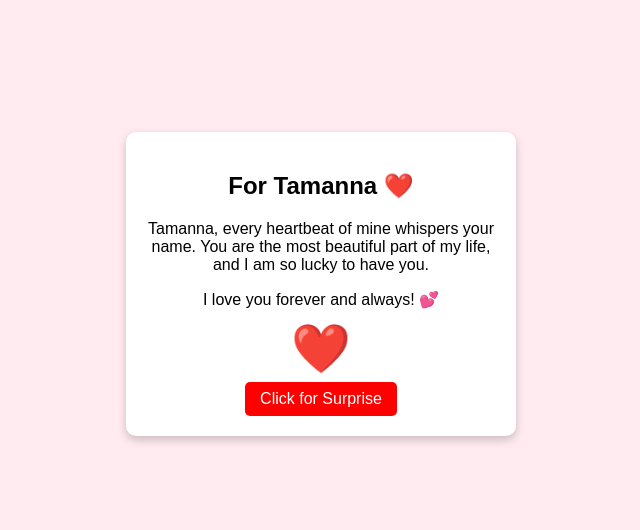
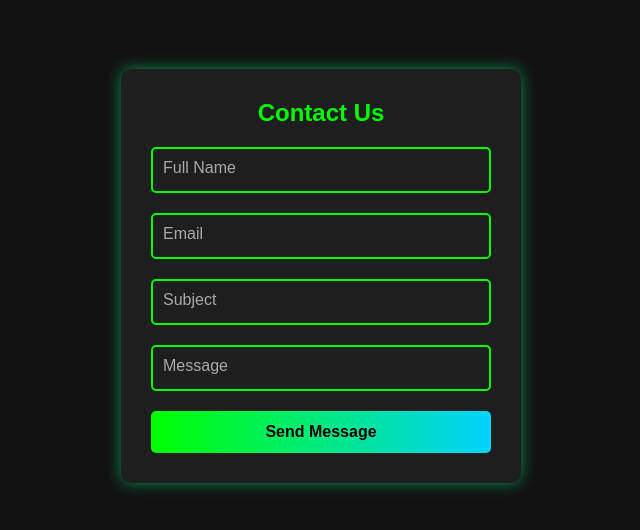
Before and after one commit to Tamnna05/web, a plain HTML site: page index.html in a window 1280 px wide. Shown: the part 124-654 px from the top of the page, without its empty margins (319-959 px from the left). Drawn offline with Linux system fonts and the light colour scheme.

Commit message:
Update index.html

```diff
--- a/index.html
+++ b/index.html
@@ -3,67 +3,109 @@
 <head>
     <meta charset="UTF-8">
     <meta name="viewport" content="width=device-width, initial-scale=1.0">
-    <title>Love Letter for My Love</title>
+    <title>Attractive Form</title>
     <style>
+        * {
+            margin: 0;
+            padding: 0;
+            box-sizing: border-box;
+            font-family: 'Arial', sans-serif;
+        }
         body {
             display: flex;
             justify-content: center;
             align-items: center;
             height: 100vh;
-            background-color: #ffebf0;
-            overflow: hidden;
-            font-family: 'Arial', sans-serif;
+            background: #121212;
         }
-        .letter {
-            background: #fff;
-            padding: 20px;
-            width: 350px;
+        .form-container {
+            background: #1e1e1e;
+            padding: 30px;
             border-radius: 10px;
+            box-shadow: 0 0 15px rgba(0, 255, 150, 0.5);
             text-align: center;
-            box-shadow: 0px 4px 10px rgba(0, 0, 0, 0.2);
+            max-width: 400px;
+            width: 100%;
+        }
+        h2 {
+            color: #0f0;
+            margin-bottom: 20px;
+        }
+        .input-box {
             position: relative;
+            margin-bottom: 20px;
         }
-        .heart {
-            color: red;
-            font-size: 40px;
-            animation: heartbeat 1s infinite alternate;
+        .input-box input {
+            width: 100%;
+            padding: 12px;
+            background: transparent;
+            border: 2px solid #0f0;
+            border-radius: 5px;
+            outline: none;
+            color: white;
+            font-size: 16px;
+            transition: 0.3s;
         }
-        @keyframes heartbeat {
-            from { transform: scale(1); }
-            to { transform: scale(1.2); }
+        .input-box label {
+            position: absolute;
+            top: 12px;
+            left: 12px;
+            color: #aaa;
+            transition: 0.3s;
+        }
+        .input-box input:focus + label,
+        .input-box input:valid + label {
+            top: -10px;
+            left: 10px;
+            font-size: 12px;
+            color: #0f0;
+        }
+        .input-box input:focus {
+            border-color: #0f0;
+            box-shadow: 0 0 10px rgba(0, 255, 150, 0.5);
         }
         .btn {
-            margin-top: 10px;
-            padding: 8px 15px;
+            width: 100%;
+            padding: 12px;
+            background: linear-gradient(90deg, #0f0, #00d4ff);
             border: none;
-            background-color: red;
-            color: white;
+            border-radius: 5px;
             font-size: 16px;
+            color: black;
+            font-weight: bold;
             cursor: pointer;
-            border-radius: 5px;
+            transition: 0.3s;
         }
-        .hidden-message {
-            display: none;
-            margin-top: 10px;
-            font-size: 18px;
-            color: red;
+        .btn:hover {
+            transform: scale(1.05);
+            box-shadow: 0 0 10px rgba(0, 255, 150, 0.7);
         }
     </style>
 </head>
 <body>
-    <div class="letter">
-        <h2>For Tamanna ❤️</h2>
-        <p>Tamanna, every heartbeat of mine whispers your name. You are the most beautiful part of my life, and I am so lucky to have you.</p>
-        <p>I love you forever and always! 💕</p>
-        <div class="heart">❤️</div>
-        <button class="btn" onclick="showLove()">Click for Surprise</button>
-        <p class="hidden-message" id="surpriseMessage">You are my world, my love, my everything! 💖</p>
+
+    <div class="form-container">
+        <h2>Contact Us</h2>
+        <form action="#" method="POST">
+            <div class="input-box">
+                <input type="text" name="name" required>
+                <label>Full Name</label>
+            </div>
+            <div class="input-box">
+                <input type="email" name="email" required>
+                <label>Email</label>
+            </div>
+            <div class="input-box">
+                <input type="text" name="subject" required>
+                <label>Subject</label>
+            </div>
+            <div class="input-box">
+                <input type="text" name="message" required>
+                <label>Message</label>
+            </div>
+            <button type="submit" class="btn">Send Message</button>
+        </form>
     </div>
 
-    <script>
-        function showLove() {
-            document.getElementById("surpriseMessage").style.display = "block";
-        }
-    </script>
 </body>
 </html>
```
